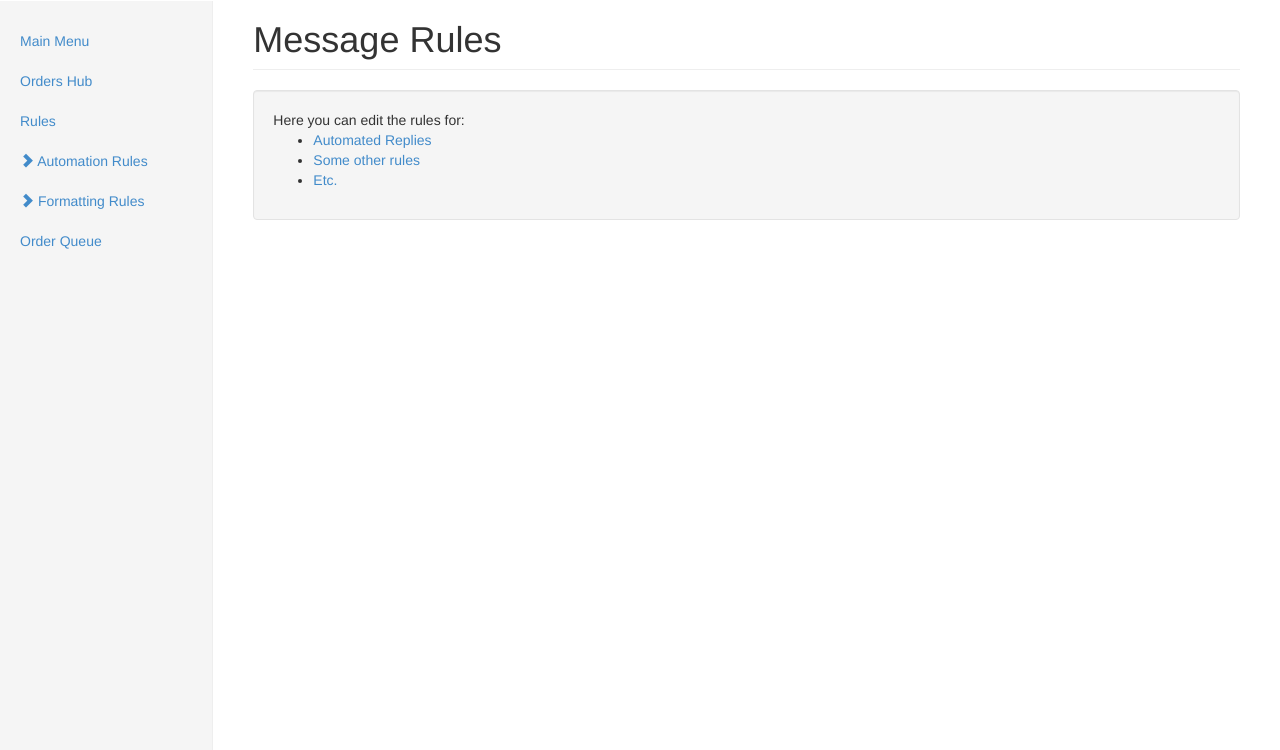
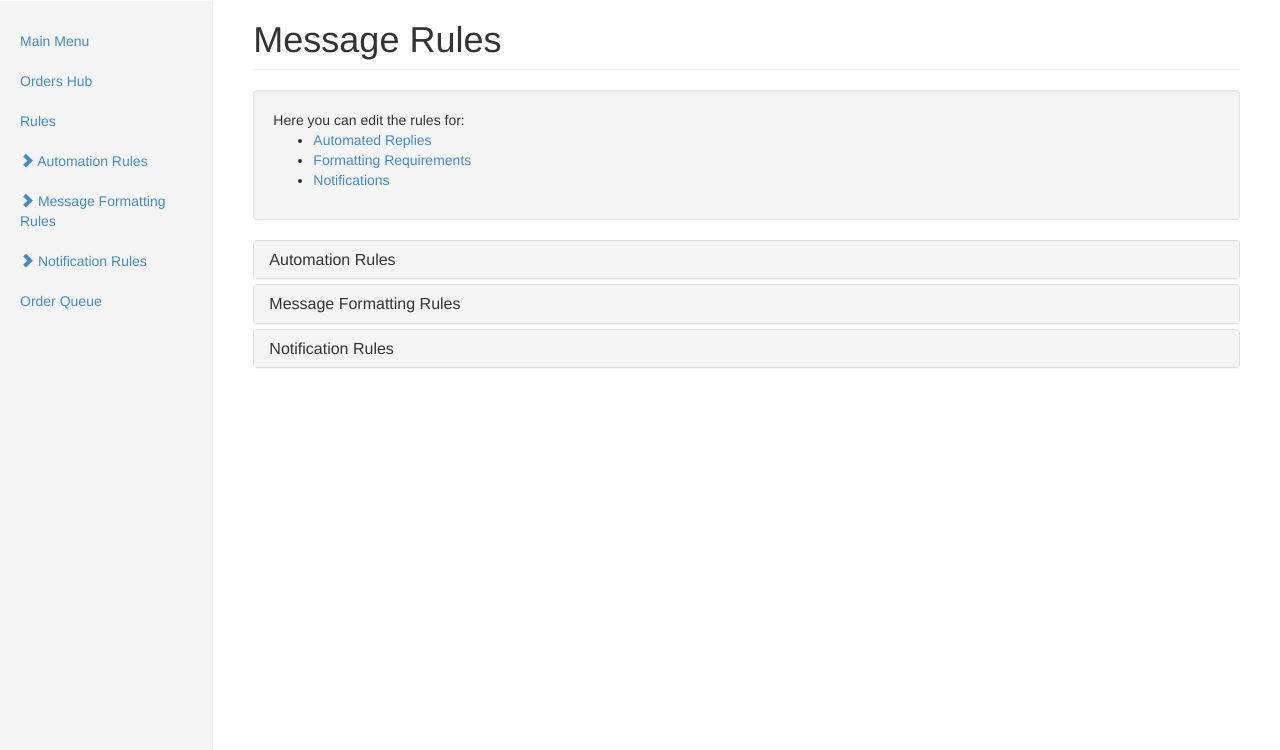
Before and after one commit to adamdavies1915/MinionSMS, a PHP site: page /rules.php in a window 1280 px wide. Shown: the part 50-800 px from the top of the page. Run offline with PHP 8.4, Linux system fonts and the light colour scheme.

Commit message:
Added an accordion menu!

```diff
--- a/ordersnav.php
+++ b/ordersnav.php
@@ -9,9 +9,10 @@ switch ($pageName) {
             <li><a href="./mainmenu.php">Main Menu</a></li>
             <li><a href="./orders.php">Orders Hub</a></li>
             <li><a href="./rules.php">Rules</a></li>
-              <li><a href="./rules.php#"><span class="glyphicon glyphicon-chevron-right"></span> Automation Rules</a></li>
-              <li><a href="./rules.php#"><span class="glyphicon glyphicon-chevron-right"></span> Formatting Rules</a></li>
-            <li><a href="./queue.php">Order Queue</a></li>';
+              <li><a href="#collapseOne" class="collapsed" data-toggle="collapse" data-parent="#accordion" aria-expanded="false" aria-controls="collapseOne"><span class="glyphicon glyphicon-chevron-right"></span> Automation Rules</a></li>
+              <li><a href="#collapseTwo" class="collapsed" data-toggle="collapse" data-parent="#accordion"  aria-expanded="false" aria-controls="collapseTwo"><span class="glyphicon glyphicon-chevron-right"></span> Message Formatting Rules</a></li>
+              <li><a href="#collapseThree" class="collapsed" data-toggle="collapse" data-parent="#accordion" aria-expanded="false" aria-controls="collapseThree"><span class="glyphicon glyphicon-chevron-right"></span> Notification Rules</a></li>
+              <li><a href="./queue.php">Order Queue</a></li>';
         break;
     case "queue.php":
         $extraItems='<div class="col-sm-3 col-md-2 sidebar">
--- a/rules.php
+++ b/rules.php
@@ -11,10 +11,105 @@
 					<div class="well">
 						Here you can edit the rules for:
 						<ul>
-              <li><a href="">Automated Replies</a></li>
-              <li><a href="">Some other rules</a></li>
-              <li><a href="">Etc.</a></li>
+							<li><a href="#collapseOne" class="collapsed" data-toggle="collapse" data-parent="#accordion" aria-expanded="false" aria-controls="collapseOne">Automated Replies</a></li>
+							<li><a href="#collapseTwo" class="collapsed" data-toggle="collapse" data-parent="#accordion"  aria-expanded="false" aria-controls="collapseTwo">Formatting Requirements</a></li>
+							<li><a href="#collapseThree" class="collapsed" data-toggle="collapse" data-parent="#accordion" aria-expanded="false" aria-controls="collapseThree">Notifications</a></li>
 						</ul>
+					</div>
+					<div class="panel-group" id="accordion" role="tablist" aria-multiselectable="true">
+						<div class="panel panel-default">
+							<div class="panel-heading" role="tab" id="headingOne">
+								<h4 class="panel-title">
+									<a class="collapsed" data-toggle="collapse" data-parent="#accordion" href="#collapseOne" aria-expanded="false" aria-controls="collapseOne">
+										Automation Rules
+									</a>
+								</h4>
+							</div>
+							<div id="collapseOne" class="panel-collapse collapse" role="tabpanel" aria-labelledby="headingOne">
+								<div class="panel-body">
+									Automatic replies on first and subsequent texts from a number, time periods, etc.
+									<br/>
+									<br/>
+									<br/>
+									<br/>
+									<br/>
+									<br/>
+									<br/>
+									<br/>
+									<br/>
+									<br/>
+									<br/>
+									<br/>
+									<br/>
+									<br/>
+									<br/>
+									<br/>
+									<br/>
+								</div>
+							</div>
+						</div>
+						<div class="panel panel-default">
+							<div class="panel-heading" role="tab" id="headingTwo">
+								<h4 class="panel-title">
+									<a class="collapsed" data-toggle="collapse" data-parent="#accordion" href="#collapseTwo" aria-expanded="false" aria-controls="collapseTwo">
+										Message Formatting Rules
+									</a>
+								</h4>
+							</div>
+							<div id="collapseTwo" class="panel-collapse collapse" role="tabpanel" aria-labelledby="headingTwo">
+								<div class="panel-body">
+									Ignore texts if certain phrases aren't included
+									<br/>
+									<br/>
+									<br/>
+									<br/>
+									<br/>
+									<br/>
+									<br/>
+									<br/>
+									<br/>
+									<br/>
+									<br/>
+									<br/>
+									<br/>
+									<br/>
+									<br/>
+									<br/>
+									<br/>
+								</div>
+							</div>
+						</div>
+						<div class="panel panel-default">
+							<div class="panel-heading" role="tab" id="headingThree">
+								<h4 class="panel-title">
+									<a class="collapsed" data-toggle="collapse" data-parent="#accordion" href="#collapseThree" aria-expanded="false" aria-controls="collapseThree">
+										Notification Rules
+									</a>
+								</h4>
+							</div>
+							<div id="collapseThree" class="panel-collapse collapse" role="tabpanel" aria-labelledby="headingThree">
+								<div class="panel-body">
+									Notify for certain phrases sent in texts
+									<br/>
+									<br/>
+									<br/>
+									<br/>
+									<br/>
+									<br/>
+									<br/>
+									<br/>
+									<br/>
+									<br/>
+									<br/>
+									<br/>
+									<br/>
+									<br/>
+									<br/>
+									<br/>
+									<br/>
+								</div>
+							</div>
+						</div>
 					</div>
 				</div>
 			</div>
```
Also changed, not shown: 2 other files. Lines whose indentation alone changed are shown as unchanged.
